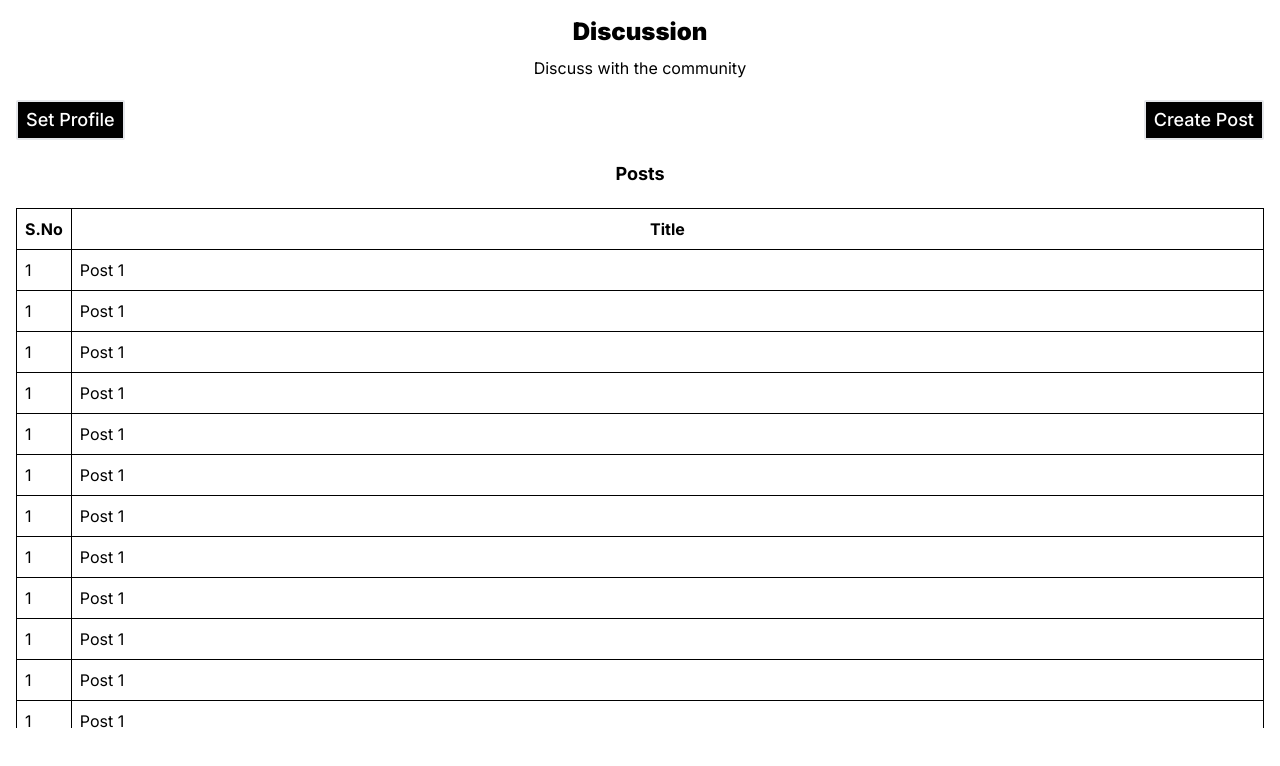
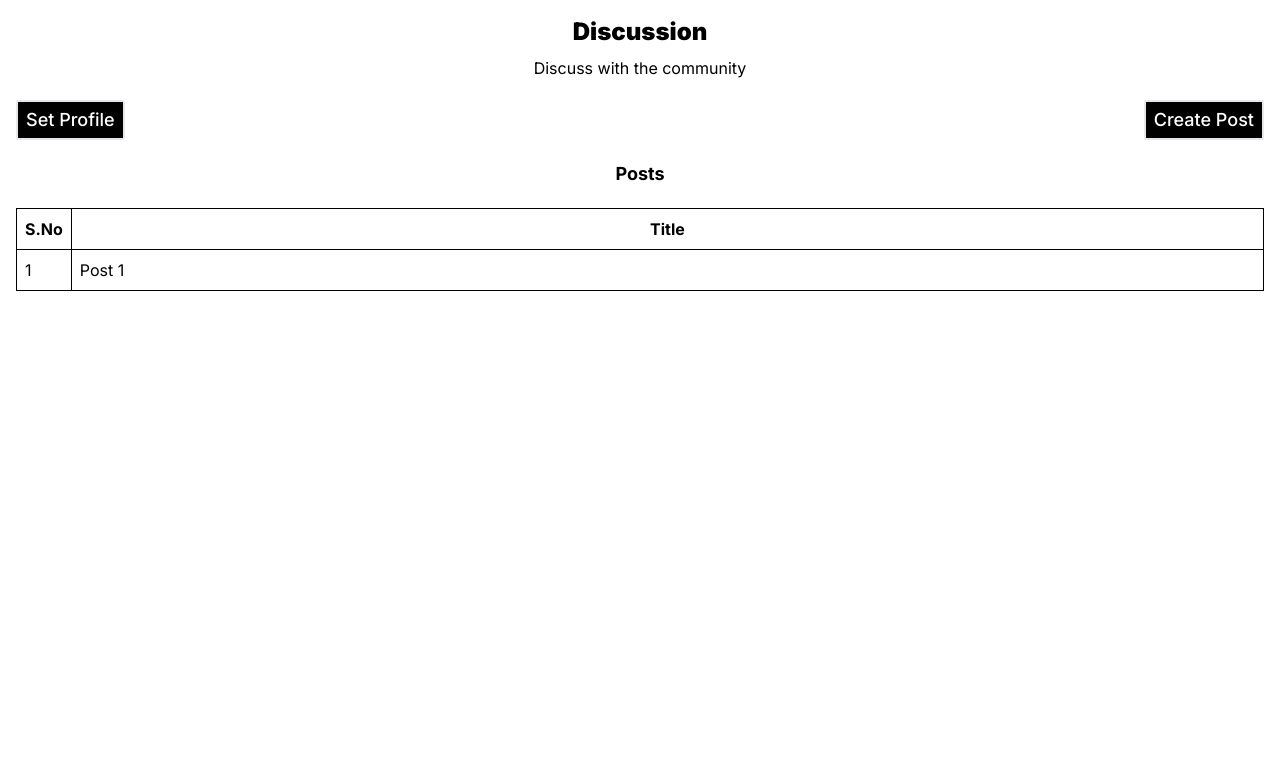
Before and after one commit to kanugurajesh/Discussion-Forum, a Next.js app: page / in a window 1280 px wide. Shown: the top 766 px of the page. Built offline with nearby package versions, Linux system fonts and the light colour scheme.

Commit message:
Adding mongodb models

```diff
--- a/app/page.tsx
+++ b/app/page.tsx
@@ -27,7 +27,6 @@ export default function Home() {
       </div>
       <div className="flex flex-col gap-5">
         <h2 className="flex justify-center font-bold text-lg">Posts</h2>
-        {/* create a table with serial number and post title */}
         <div className="max-h-[65vh] overflow-y-scroll">
           <table className="w-full">
             <thead>
@@ -38,58 +37,9 @@ export default function Home() {
             </thead>
             <tbody>
               <tr>
-                <td className="border border-black w-3 p-2">1</td>
+                <td className="border border-black p-2">1</td>
                 <td className="border border-black p-2">Post 1</td>
               </tr>
-              <tr>
-                <td className="border border-black w-3 p-2">1</td>
-                <td className="border border-black p-2">Post 1</td>
-              </tr>
-              <tr>
-                <td className="border border-black w-3 p-2">1</td>
-                <td className="border border-black p-2">Post 1</td>
-              </tr>
-              <tr>
-                <td className="border border-black w-3 p-2">1</td>
-                <td className="border border-black p-2">Post 1</td>
-              </tr>
-              <tr>
-                <td className="border border-black w-3 p-2">1</td>
-                <td className="border border-black p-2">Post 1</td>
-              </tr>
-              <tr>
-                <td className="border border-black w-3 p-2">1</td>
-                <td className="border border-black p-2">Post 1</td>
-              </tr>
-              <tr>
-                <td className="border border-black w-3 p-2">1</td>
-                <td className="border border-black p-2">Post 1</td>
-              </tr>
-              <tr>
-                <td className="border border-black w-3 p-2">1</td>
-                <td className="border border-black p-2">Post 1</td>
-              </tr>
-              <tr>
-                <td className="border border-black w-3 p-2">1</td>
-                <td className="border border-black p-2">Post 1</td>
-              </tr>
-              <tr>
-                <td className="border border-black w-3 p-2">1</td>
-                <td className="border border-black p-2">Post 1</td>
-              </tr>
-              <tr>
-                <td className="border border-black w-3 p-2">1</td>
-                <td className="border border-black p-2">Post 1</td>
-              </tr>
-              <tr>
-                <td className="border border-black w-3 p-2">1</td>
-                <td className="border border-black p-2">Post 1</td>
-              </tr>
-
-              {/* <tr>
-              <td className="border border-black w-3">2</td>
-              <td className="border border-black">Post 2</td>
-            </tr> */}
             </tbody>
           </table>
         </div>
--- a/package.json
+++ b/package.json
@@ -9,6 +9,7 @@
     "lint": "next lint"
   },
   "dependencies": {
+    "mongoose": "^8.1.1",
     "next": "14.1.0",
     "react": "^18",
     "react-dom": "^18",
```
Also changed, not shown: models/postModel.ts (added, +20 -0 lines), models/userModel.ts (added, +24 -0 lines), app/createpost/page.tsx (added), app/setprofile/page.tsx (added), 1 other file (tests, documents, lock files or other folders).
